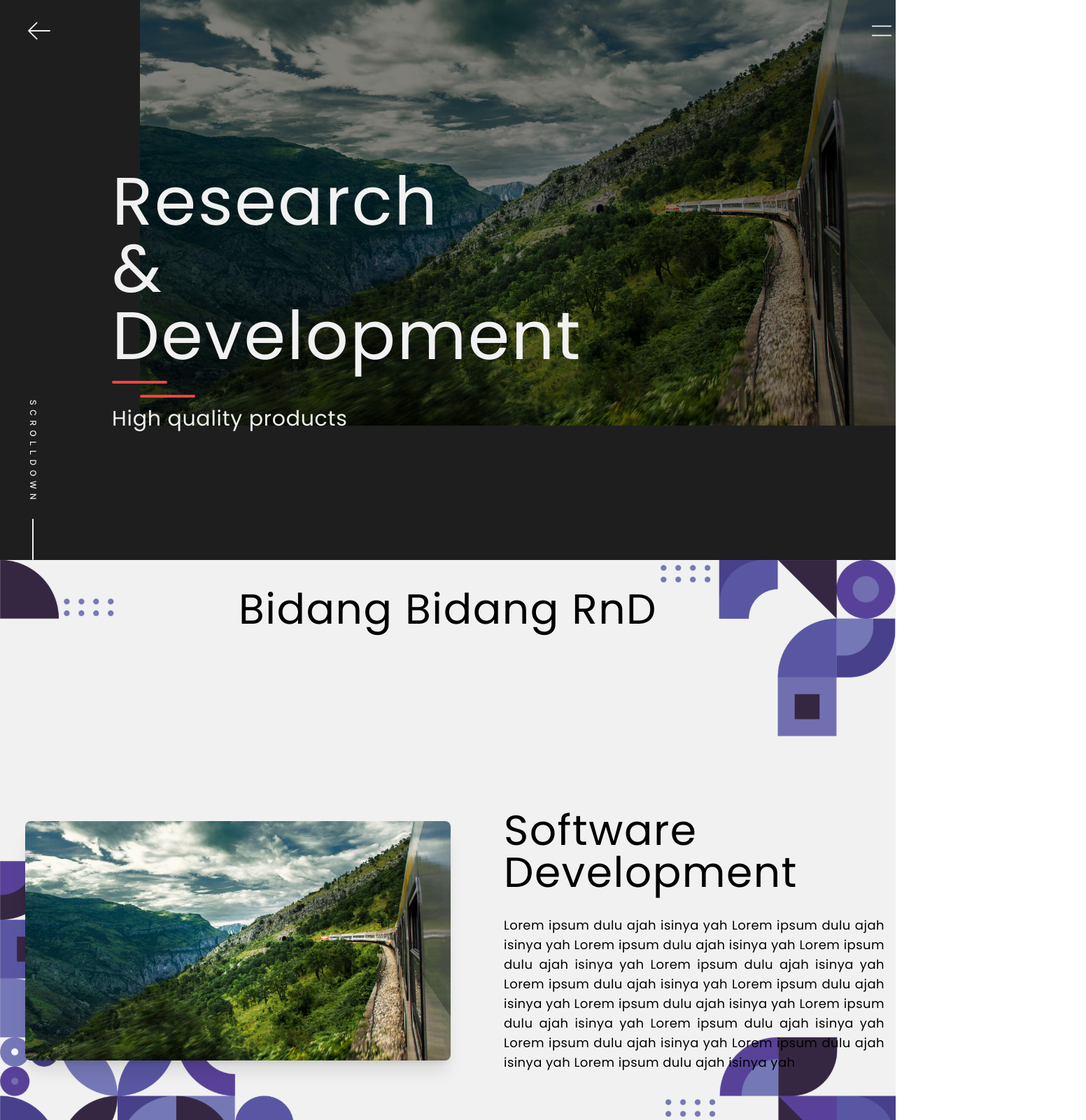
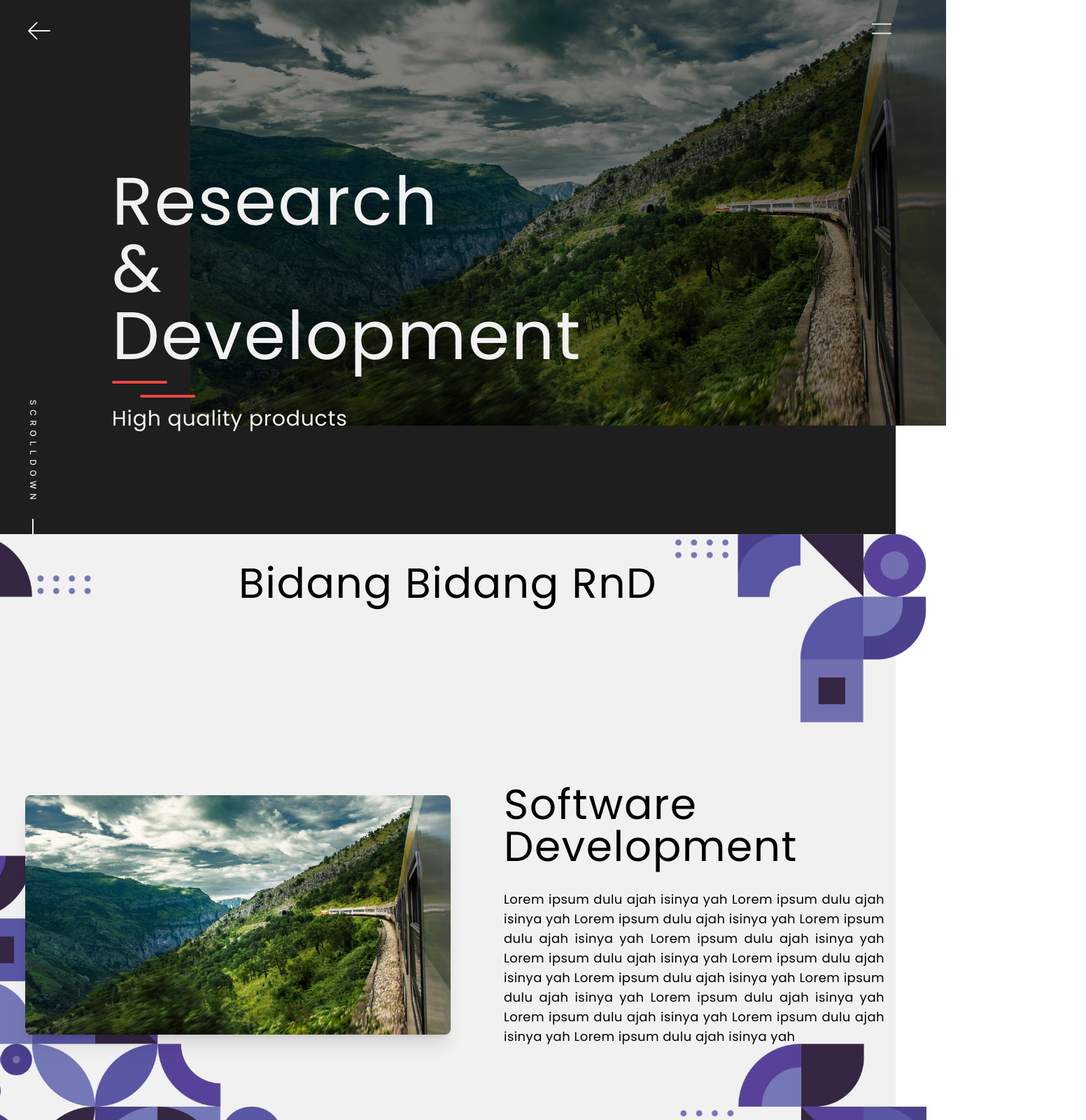
Before and after one commit to yogihendrawan79/react-tailwind, a React (Create React App) app: page / in a window 1280 px wide. Shown: the top 1600 px of the page at 70% size, 1552 px wide, since content can reach past the window. Built offline with nearby package versions, Linux system fonts and the light colour scheme.

Commit message:
fix: fixing container

```diff
--- a/src/App.js
+++ b/src/App.js
@@ -32,7 +32,7 @@ function App() {
                 </svg>
               </a>
             </div>
-            <div className="flex justify-end place-items-end">
+            <div className="absolute lg:static lg:block lg:max-w-full">
               <button className="hover:scale-150 hover:duration-300">
                 <svg
                   width="40"
@@ -58,11 +58,13 @@ function App() {
       {/* Hero Section */}
       <section
         id="home"
-        className="h-screen lg:pt-60 lg:pl-36 inset-0"
+        className="w-screen pb-[147px] lg:pt-60 lg:pl-36 inset-0"
         style={{
           backgroundColor: "#1e1e1e",
         }}
       >
+        <div className="container">
+          <div className="flex flex-wrap">
             <div className="z-10 ml-10 absolute bottom-0 left-0">
               <svg
                 width="15"
@@ -86,11 +88,9 @@ function App() {
                 />
               </svg>
             </div>
-        <div className="z-10 absolute top-0 right-0 brightness-50">
+            <div className="absolute ml-[8rem] w-full items-center z-10 top-0 brightness-50">
               <img src={bgImage} alt="Gambar" style={{ width: "1080px" }} />
             </div>
-        <div className="container">
-          <div className="flex flex-wrap">
             <div className="w-full z-10 self-center px-4 lg:w-1/2">
               <h1
                 className="font-base text-8xl tracking-wide mb-4"
@@ -140,7 +140,7 @@ function App() {
       {/* Bidang Rnd Section */}
       <section id="bidang" className="pt-10 pb-1 w-screen inset-0">
         <div className="container">
-          <div className="z-10 -mt-10 absolute h-screen">
+          <div className="z-10 -mt-10 -mx-11 absolute h-screen">
             <img src={aksen2} alt="GambarAksen2" />
           </div>
           <div className="z-20 relative">
@@ -186,7 +186,7 @@ function App() {
             </div>
           </div>
           <div>
-            <div className="z-10 -mt-8 absolute h-screen">
+            <div className="z-10 mt-0.5 -mx-11 absolute h-screen">
               <img src={aksen1} alt="GambarAksen1" />
             </div>
             <div className="w-full px-4">
@@ -288,11 +288,11 @@ function App() {
               </div>
             </div>
           </div>
-          <div className="z-10 mt-[8rem] absolute h-screen">
+          <div className="z-10 mt-[12rem] -mx-11 absolute h-screen">
             <img src={aksen2} alt="GambarAksen2" />
           </div>
           <div className="z-20 relative">
-            <div className="flex flex-wrap mt-64 mb-[26rem]">
+            <div className="flex flex-wrap mt-72 mb-[30rem]">
               <div className="w-full self-center px-4 lg:w-1/2">
                 <h1
                   className="font-base text-6xl tracking-wide mb-3 ml-16"
@@ -325,11 +325,11 @@ function App() {
             </div>
           </div>
           <div>
-            <div className="z-10 absolute h-screen">
+            <div className="z-10 -mt-1 -mx-11 absolute h-screen">
               <img src={aksen1} alt="gambar" />
             </div>
             <div className="w-full px-4">
-              <div className="mx-auto mt-48 mb-16 max-w-xl text-center">
+              <div className="mx-auto mb-16 max-w-xl text-center">
                 <h4
                   className="mb-28 text-5xl font-base tracking-wide"
                   style={{ color: "#000000" }}
@@ -431,10 +431,10 @@ function App() {
       </section>
 
       {/* Ruangan RnD Section */}
-      <section id="ruangan" className="pt-1 pb-[21rem] w-screen inset-0">
+      <section id="ruangan" className="pt-1 pb-[458px] w-screen inset-0">
         <div className="container">
           <div>
-            <div className="z-10 absolute h-screen">
+            <div className="z-10 -mx-11 absolute h-screen">
               <img src={aksen1} alt="GambarAksen1" />
               <img src={aksen2} alt="GambarAksen2" />
               <img src={aksen1} alt="GambarAksen1" />
@@ -443,7 +443,7 @@ function App() {
             <div className="w-full px-4">
               <div className="mx-auto mb-16 max-w-3xl text-center">
                 <h4
-                  className="mb-56 z-20 mt-40 ml-10 text-5xl font-base tracking-wide"
+                  className="mb-56 z-20 mt-[11rem] ml-10 text-5xl font-base tracking-wide"
                   style={{ color: "#000000" }}
                 >
                   Ruangan Ruangan RnD
--- a/tailwind.config.js
+++ b/tailwind.config.js
@@ -10,6 +10,9 @@ module.exports = {
     fontFamily: {
       sans: ["Poppins", ...defaultTheme.fontFamily.sans],
     },
+    container: {
+      center: true,
+    },
   },
   plugins: [],
 };
```
Lines whose indentation alone changed are shown as unchanged.
